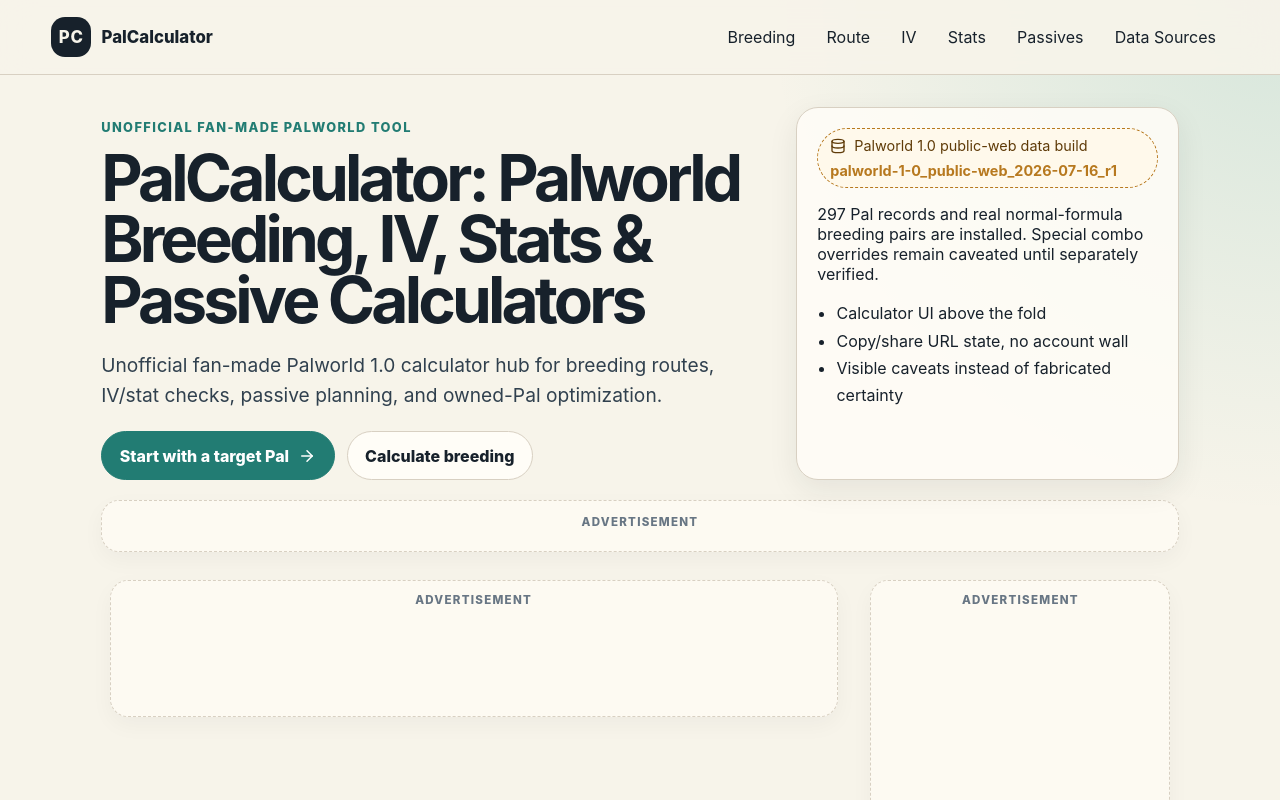
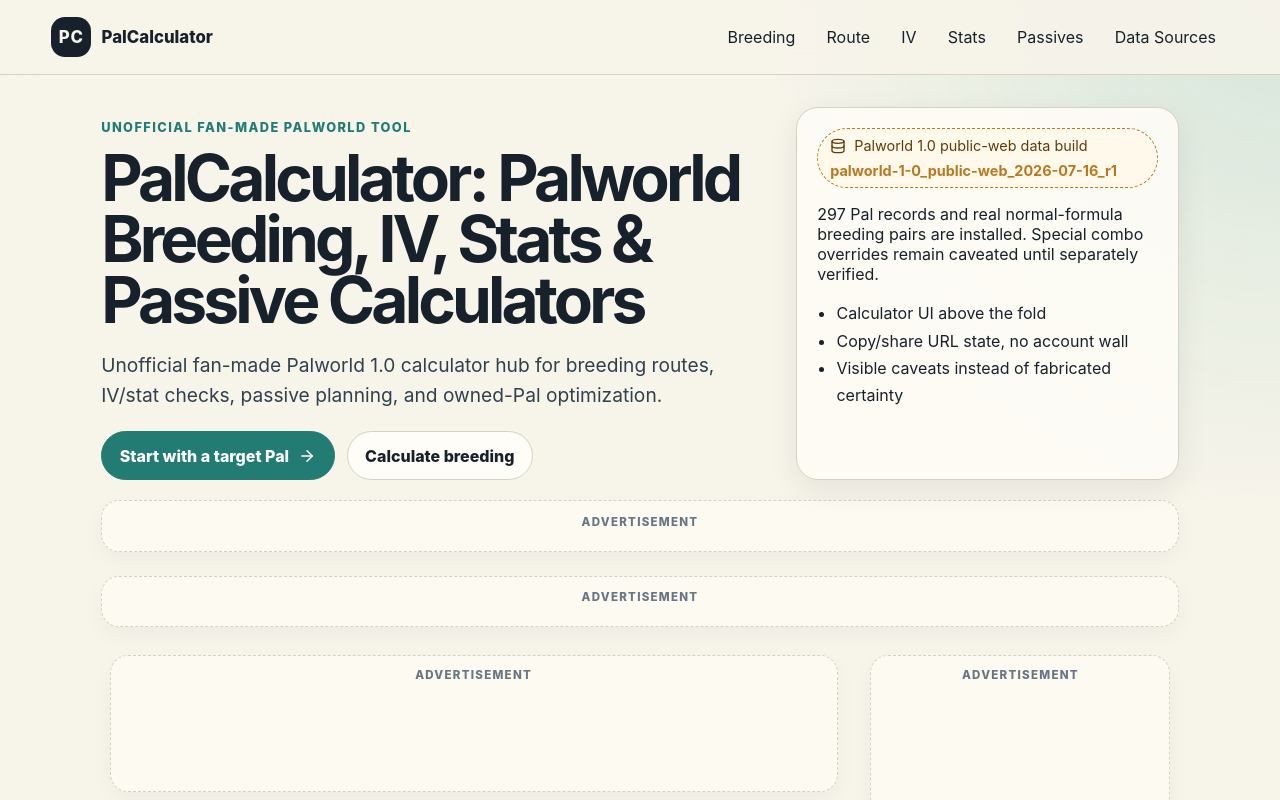
Before and after one commit to kevinzrzgg/palcalculator, a React (Vite) app: page / in a window 1280 px wide. Shown: the top 800 px of the page. Built offline with nearby package versions, Linux system fonts and the light colour scheme.

Commit message:
feat: add second native ad slot

```diff
--- a/src/main.tsx
+++ b/src/main.tsx
@@ -144,18 +144,21 @@
 function Privacy() { return <section className="content"><h2>Privacy summary</h2><p>PalCalculator is a static, Cloudflare-first calculator hub. MVP inputs such as selected Pals, owned-Pal text, stat fields, and passive choices are handled in the browser UI unless a later owner-approved backend design changes that.</p><ul><li>No account or payment is required for P0 calculators.</li><li>No server-side save-file or raw Palbox upload is implemented.</li><li>Share URLs may include selected Pals or settings; do not share private state.</li><li>Analytics may use Cloudflare Web Analytics for aggregate page views and first-party calculator events for diagnostics; event payloads avoid raw inputs, share URLs, emails, IP addresses, tokens, and save data.</li></ul></section>; }
 function Terms() { return <section className="content"><h2>Unofficial fan-site terms</h2><p>This site is provided as an independent fan tool. References to Palworld, Pal names, game mechanics, or related terms are for identification and compatibility purposes only.</p><ul><li>Do not rely on calculator output as guaranteed, official, always current, or perfectly accurate.</li><li>Results depend on selected data versions, source quality, game patches, formulas, modifiers, and RNG.</li></ul></section>; }
 function JsonLd() { const json = { '@context': 'https://schema.org', '@type': 'SoftwareApplication', name: 'PalCalculator', applicationCategory: 'GameApplication', operatingSystem: 'Web', offers: { '@type': 'Offer', price: '0', priceCurrency: 'USD' }, description: 'Unofficial fan-made Palworld calculator hub for breeding routes, IV/stat checks, passive planning, and owned-Pal optimization.' }; return <script type="application/ld+json" dangerouslySetInnerHTML={{ __html: JSON.stringify(json) }} />; }
-function AdSlot() {
+function NativeAdSlot({ slotId, src }: { slotId: string; src: string }) {
   React.useEffect(() => {
-    const scriptId = 'effectivecpmnetwork-7cab5da197166bf6297bc9b36ce941d5';
+    const scriptId = `effectivecpmnetwork-${slotId}`;
     if (document.getElementById(scriptId)) return;
     const script = document.createElement('script');
     script.id = scriptId;
     script.async = true;
     script.setAttribute('data-cfasync', 'false');
-    script.src = 'https://pl30389185.effectivecpmnetwork.com/7cab5da197166bf6297bc9b36ce941d5/invoke.js';
+    script.src = src;
     document.body.appendChild(script);
-  }, []);
-  return <section className="ad-slot native-ad" aria-label="Advertisement"><span>Advertisement</span><div id="container-7cab5da197166bf6297bc9b36ce941d5" /></section>;
+  }, [slotId, src]);
+  return <section className="ad-slot native-ad" aria-label="Advertisement"><span>Advertisement</span><div id={`container-${slotId}`} /></section>;
+}
+function NativeAds() {
+  return <><NativeAdSlot slotId="7cab5da197166bf6297bc9b36ce941d5" src="https://pl30389185.effectivecpmnetwork.com/7cab5da197166bf6297bc9b36ce941d5/invoke.js"/><NativeAdSlot slotId="65a8adc79e2c11e5010db2c10551984d" src="https://pl30244826.effectivecpmnetwork.com/65a8adc79e2c11e5010db2c10551984d/invoke.js"/></>;
 }
 function HighPerformanceAd({ adKey, width, height, className }: { adKey: string; width: number; height: number; className?: string }) {
   const mountRef = React.useRef<HTMLDivElement | null>(null);
@@ -175,6 +178,6 @@
 function HighPerformanceAds() {
   return <div className="iframe-ad-grid"><HighPerformanceAd adKey="4b8893caea5904557bdffe2f2e21ecd1" width={728} height={90} className="desktop-leaderboard"/><HighPerformanceAd adKey="656c670af2a512e3fed20ecd019f9a94" width={320} height={50} className="mobile-banner"/><HighPerformanceAd adKey="b6e34a762ff85ca4762aaa954460ff0b" width={300} height={250} className="rectangle-ad"/><HighPerformanceAd adKey="7b662a721b8b7aa4e2b87b1667d9e25e" width={300} height={250} className="rectangle-ad"/></div>;
 }
-function App() { const { current, navigate } = useRoute(); const route = routes.find(r => r.key === current)!; return <><JsonLd/><Header current={current} navigate={navigate}/><main><ToolHero route={route} navigate={navigate}/><AdSlot/><HighPerformanceAds/>{current === 'hub' && <Hub navigate={navigate}/>} {current === 'breeding' && <BreedingCalculator/>} {current === 'one0' && <BreedingCalculator one0/>} {current === 'route' && <RouteSolver/>} {current === 'iv' && <IvStatsTool kind="iv"/>} {current === 'stats' && <IvStatsTool kind="stats"/>} {current === 'passives' && <PassivePlanner/>} {current === 'data' && <DataSources/>} {current === 'privacy' && <Privacy/>} {current === 'terms' && <Terms/>}</main><footer><Disclaimer/><div className="footer-links">{routes.filter(r => ['data','privacy','terms'].includes(r.key)).map(r => <a key={r.key} href={r.path} onClick={(e) => { e.preventDefault(); navigate(r.key); }}>{r.label}</a>)}<a href="/sitemap.xml">Sitemap <ExternalLink size={12}/></a></div></footer></>; }
+function App() { const { current, navigate } = useRoute(); const route = routes.find(r => r.key === current)!; return <><JsonLd/><Header current={current} navigate={navigate}/><main><ToolHero route={route} navigate={navigate}/><NativeAds/><HighPerformanceAds/>{current === 'hub' && <Hub navigate={navigate}/>} {current === 'breeding' && <BreedingCalculator/>} {current === 'one0' && <BreedingCalculator one0/>} {current === 'route' && <RouteSolver/>} {current === 'iv' && <IvStatsTool kind="iv"/>} {current === 'stats' && <IvStatsTool kind="stats"/>} {current === 'passives' && <PassivePlanner/>} {current === 'data' && <DataSources/>} {current === 'privacy' && <Privacy/>} {current === 'terms' && <Terms/>}</main><footer><Disclaimer/><div className="footer-links">{routes.filter(r => ['data','privacy','terms'].includes(r.key)).map(r => <a key={r.key} href={r.path} onClick={(e) => { e.preventDefault(); navigate(r.key); }}>{r.label}</a>)}<a href="/sitemap.xml">Sitemap <ExternalLink size={12}/></a></div></footer></>; }
 
 createRoot(document.getElementById('root')!).render(<React.StrictMode><App /></React.StrictMode>);
```
